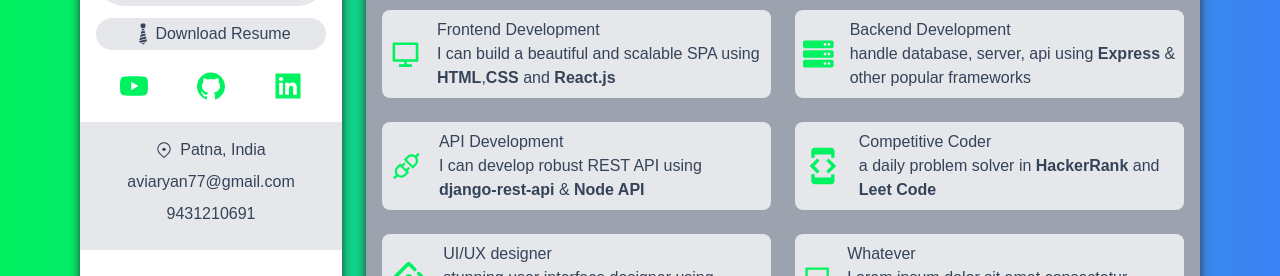
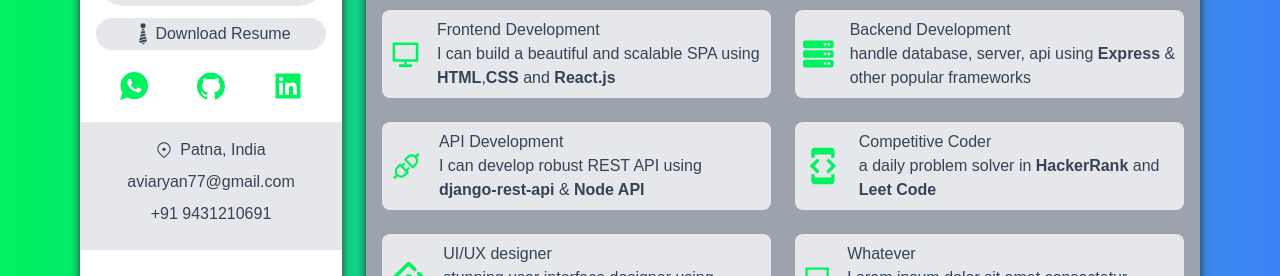
Before and after one commit to aviaryan77/portfolio, a Next.js app: page / in a window 1280 px wide. Shown: the part 318-594 px from the top of the page. Built offline with nearby package versions, Linux system fonts and the light colour scheme.

Commit message:
updated contact details

```diff
--- a/components/Sidebar.tsx
+++ b/components/Sidebar.tsx
@@ -1,8 +1,6 @@
-import React from 'react';
-
 import { AiFillGithub } from '@react-icons/all-files/ai/AiFillGithub';
 import { AiFillLinkedin } from '@react-icons/all-files/ai/AiFillLinkedin';
-import { AiFillYoutube } from '@react-icons/all-files/ai/AiFillYoutube';
+import { IoLogoWhatsapp } from '@react-icons/all-files/io/IoLogoWhatsapp';
 import { GoLocation } from '@react-icons/all-files/go/GoLocation';
 import { GiTie } from '@react-icons/all-files/gi/GiTie';
 import { useTheme } from 'next-themes';
@@ -14,11 +12,6 @@
   const changeTheme = () => setTheme(theme === 'light' ? 'dark' : 'light');
   return (
     <div>
-      {/* <img
-        src="/images/profile.png"
-        alt="profile avatar"
-        className="w-32 h-32 mx-auto border rounded-full"
-      /> */}
       <div className="items-center justify-center w-32 h-32 mx-auto border rounded-full ">
         <Image
           src="/images/profile.png"
@@ -37,21 +30,21 @@
         React, React Native Developer
       </p>
       <a
-        href="/assets/Avinash Aryan Resume.pdf"
-        download="Avinash Aryan Resume.pdf"
+        href="/CV_Avinash.pdf"
+        download="CV_Avinash.pdf"
         className="flex items-center justify-center px-2 py-1 my-2 bg-gray-200 rounded-full dark:bg-dark-200"
       >
         <GiTie className="w-6 h-6" /> <span>Download Resume</span>
       </a>
       {/* social icons */}
       <div className="flex justify-around w-9/12 mx-auto my-5 text-green md:w-full">
-        <a href="">
-          <AiFillYoutube className="w-8 h-8 cursor-pointer" />
+        <a href="https://wa.me/919431210691">
+          <IoLogoWhatsapp className="w-8 h-8 cursor-pointer" />
         </a>
-        <a href="">
+        <a href="https://github.com/aviaryan77">
           <AiFillGithub className="w-8 h-8 cursor-pointer" />
         </a>
-        <a href="">
+        <a href="https://www.linkedin.com/in/avinash-aryan/">
           <AiFillLinkedin className="w-8 h-8 cursor-pointer" />
         </a>
       </div>
@@ -61,11 +54,21 @@
           <GoLocation />
           <span>Patna, India</span>
         </div>
-        <p className="my-2 ">aviaryan77@gmail.com</p>
-        <p className="my-2">9431210691</p>
+        <p
+          onClick={() => window.open('mailto:aviaryan77@gmail.com')}
+          className="my-2 "
+        >
+          aviaryan77@gmail.com
+        </p>
+        <p onClick={() => window.open('tel:+919431210691')} className="my-2">
+          +91 9431210691
+        </p>
       </div>
       <div>
-        <button className="w-8/12 px-5 py-2 my-3 rounded-full bg-gradient-to-r from-green-400 to-blue-400">
+        <button
+          onClick={() => window.open('mailto:aviaryan77@gmail.com')}
+          className="w-8/12 px-5 py-2 my-3 rounded-full bg-gradient-to-r from-green-400 to-blue-400"
+        >
           Email Me
         </button>
         <button
```
Also changed, not shown: 1 other file (tests, documents, lock files or other folders).
